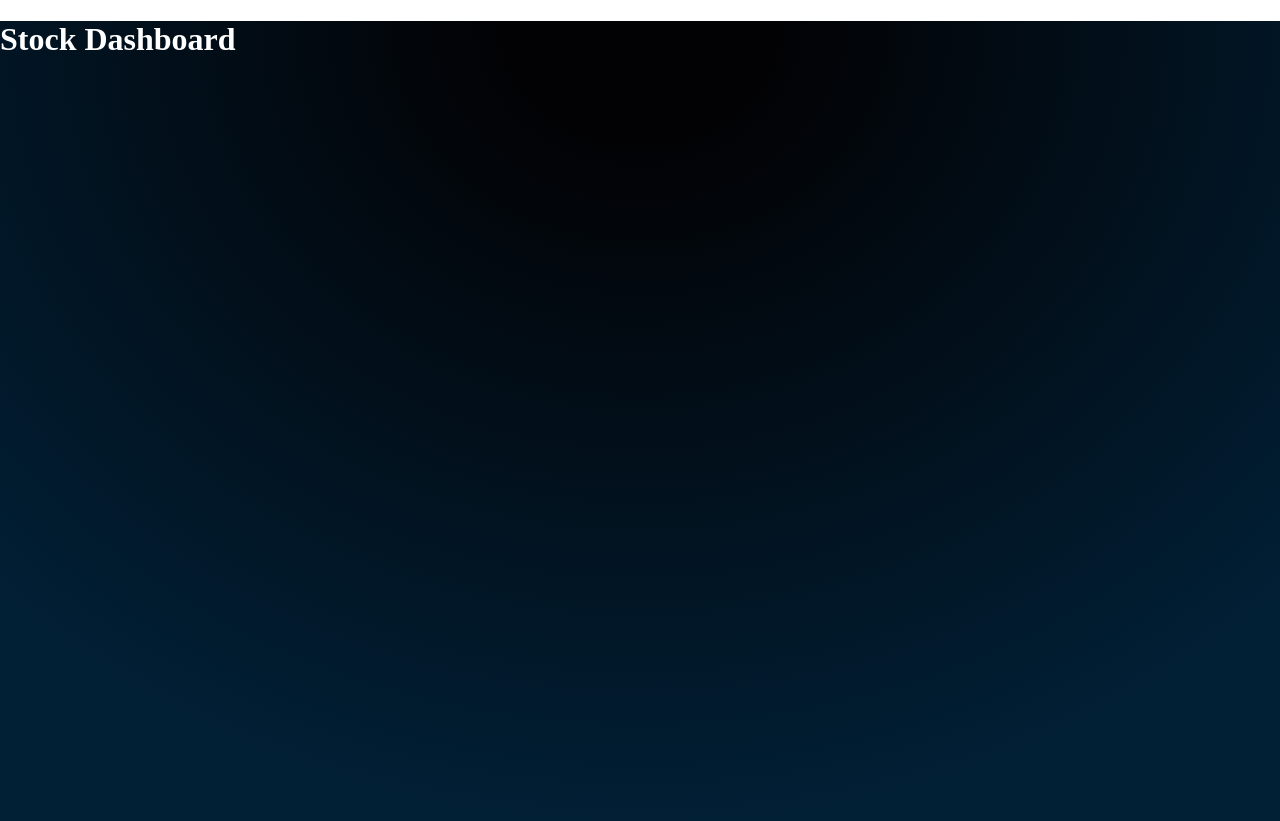
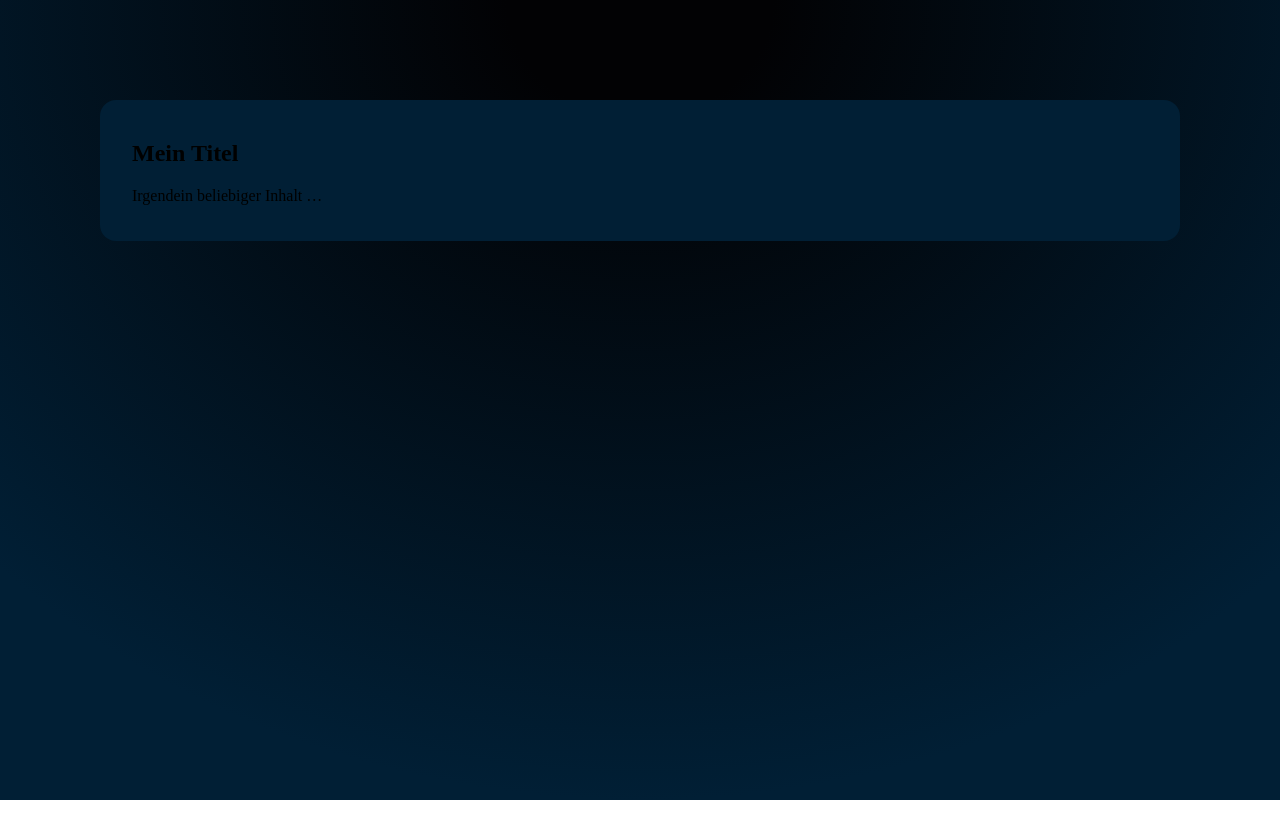
Before and after one commit to Seldir193/vuejs-stock-dashboard, a Vue app: page / in a window 1280 px wide. After the commit the page ends 800 px from the top, so only its background shows below. Built offline with nearby package versions, Linux system fonts and the light colour scheme.

Commit message:
first component created

```diff
--- a/src/App.vue
+++ b/src/App.vue
@@ -1,18 +1,24 @@
 <template>
-  <div id="app">
-    <!-- hier kommt später dein Dashboard-Code -->
-    <h1 style="color:#fff">Stock Dashboard</h1>
+  <div >
+
+     <BaseCard>
+    <h2>Mein Titel</h2>
+    <p>Irgendein beliebiger Inhalt …</p>
+  </BaseCard>
+
   </div>
+
+
 
 </template>
 
 <script>
 
-
+import BaseCard from '@/components/BaseCard.vue';
 export default {
   name: 'App',
   components: {
-
+   BaseCard
   }
 }
 </script>
@@ -22,7 +28,9 @@ body{
   margin:0;
 }
 #app {
- background: radial-gradient(71.11% 100% at 50% 0%, #020204 14.6%, #011F35 100%) ;
+  background: radial-gradient(71.11% 100% at 50% 0%, #020204 14.6%, #011F35 100%) ;
+  padding:100px;
+  box-sizing: border-box;
  width:100vw;
  min-height:100vh;
 
--- /dev/null
+++ b/src/components/BaseCard.vue
@@ -0,0 +1,21 @@
+<template>
+  <div class="card">
+    <slot />
+  </div>
+</template>
+
+<script>
+
+export default {
+
+  name: "BaseCard",
+};
+</script>
+
+<style scoped>
+.card {
+  background: #011F35;
+  border-radius: 16px;
+  padding: 20px 32px; /* top‑bottom 20px, left‑right 32px */
+}
+</style>
```
